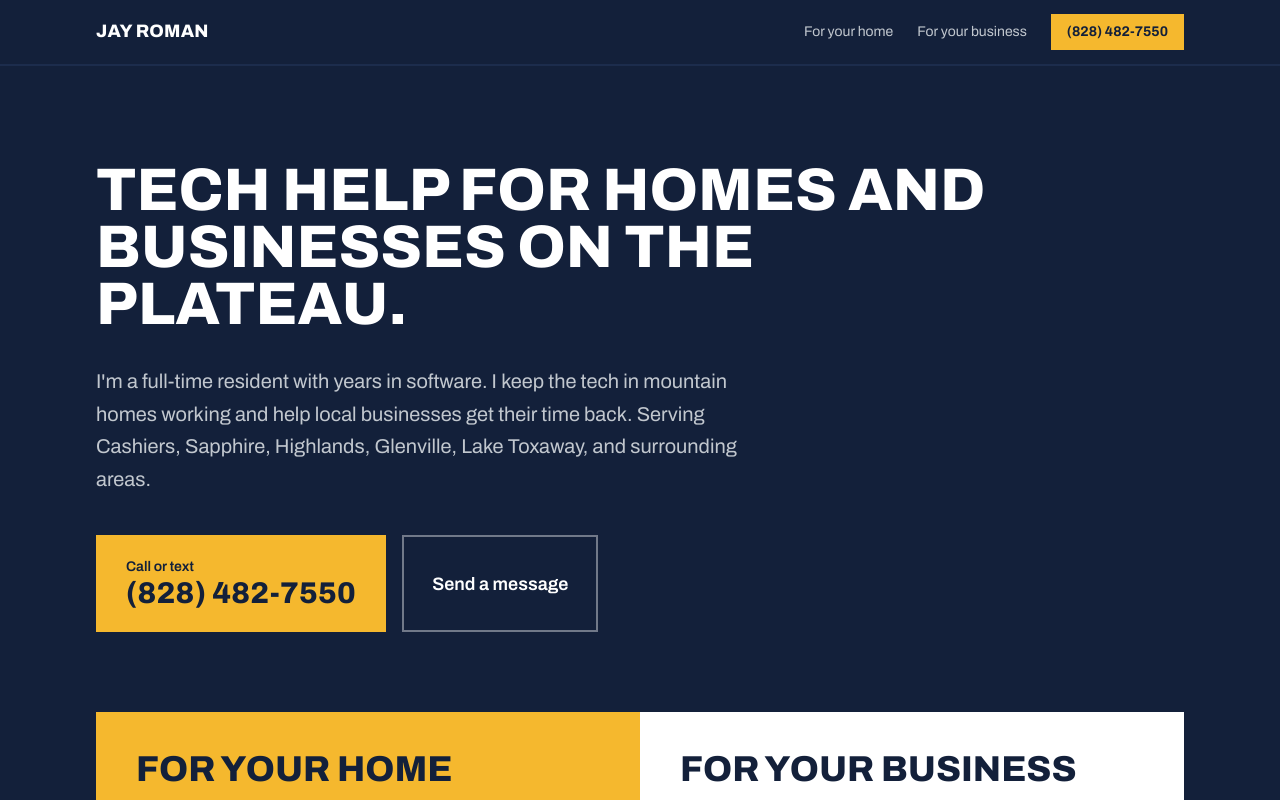
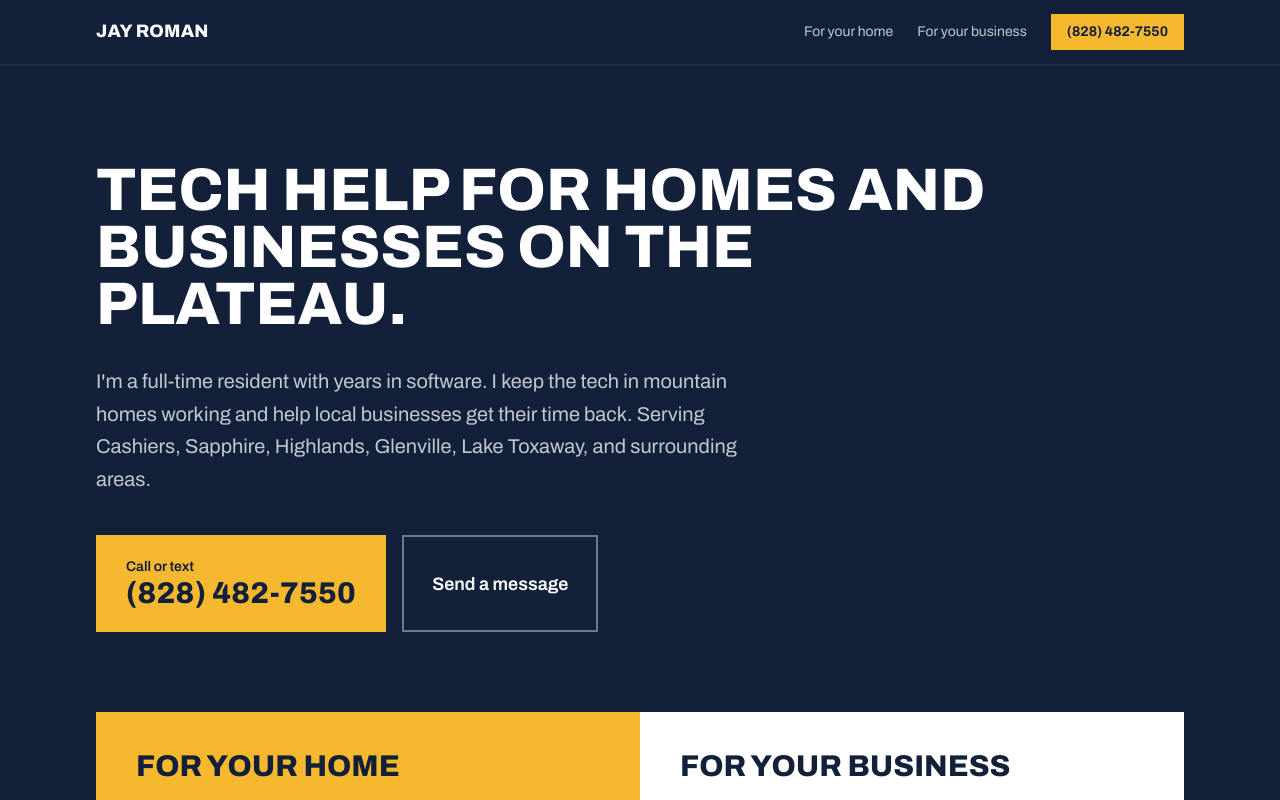
Before and after one commit to jayroman/jayroman-me, a Next.js app: page / in a window 1280 px wide. Shown: the top 800 px of the page. Built offline with nearby package versions, Linux system fonts and the light colour scheme.

Commit message:
Shrink lane card titles below the headline
Co-Authored-By: Claude Opus 5.5 <noreply@anthropic.com>
Claude-Session: https://claude.ai/code/session_01LuVYpYvqc61V5jx1RS17eQ

```diff
--- a/src/components/Hero.tsx
+++ b/src/components/Hero.tsx
@@ -33,7 +33,7 @@ export default function Hero() {
       <div className="max-w-6xl mx-auto px-4 sm:px-6 lg:px-8 mt-16 sm:mt-20">
         <div className="grid grid-cols-1 md:grid-cols-2">
           <a href="#home-tech" className="block bg-amber text-ink p-8 sm:p-10 hover:bg-amber-dark">
-            <h2 className="display text-3xl sm:text-4xl">For your home</h2>
+            <h2 className="display text-2xl sm:text-3xl">For your home</h2>
             <p className="mt-4 text-lg leading-relaxed max-w-md">
               Wi-Fi, TVs, speakers, smart devices, and alerts for homes that sit empty. Fixed and
               working, whether you&apos;re here or not.
@@ -41,7 +41,7 @@ export default function Hero() {
             <span className="inline-block mt-6 font-bold underline underline-offset-4">See home services</span>
           </a>
           <a href="#business" className="block bg-paper text-ink p-8 sm:p-10 hover:bg-mist">
-            <h2 className="display text-3xl sm:text-4xl">For your business</h2>
+            <h2 className="display text-2xl sm:text-3xl">For your business</h2>
             <p className="mt-4 text-lg leading-relaxed max-w-md">
               Missed calls, late quotes, and paperwork that eats your evenings. Practical systems
               that take busywork off your plate.
```
